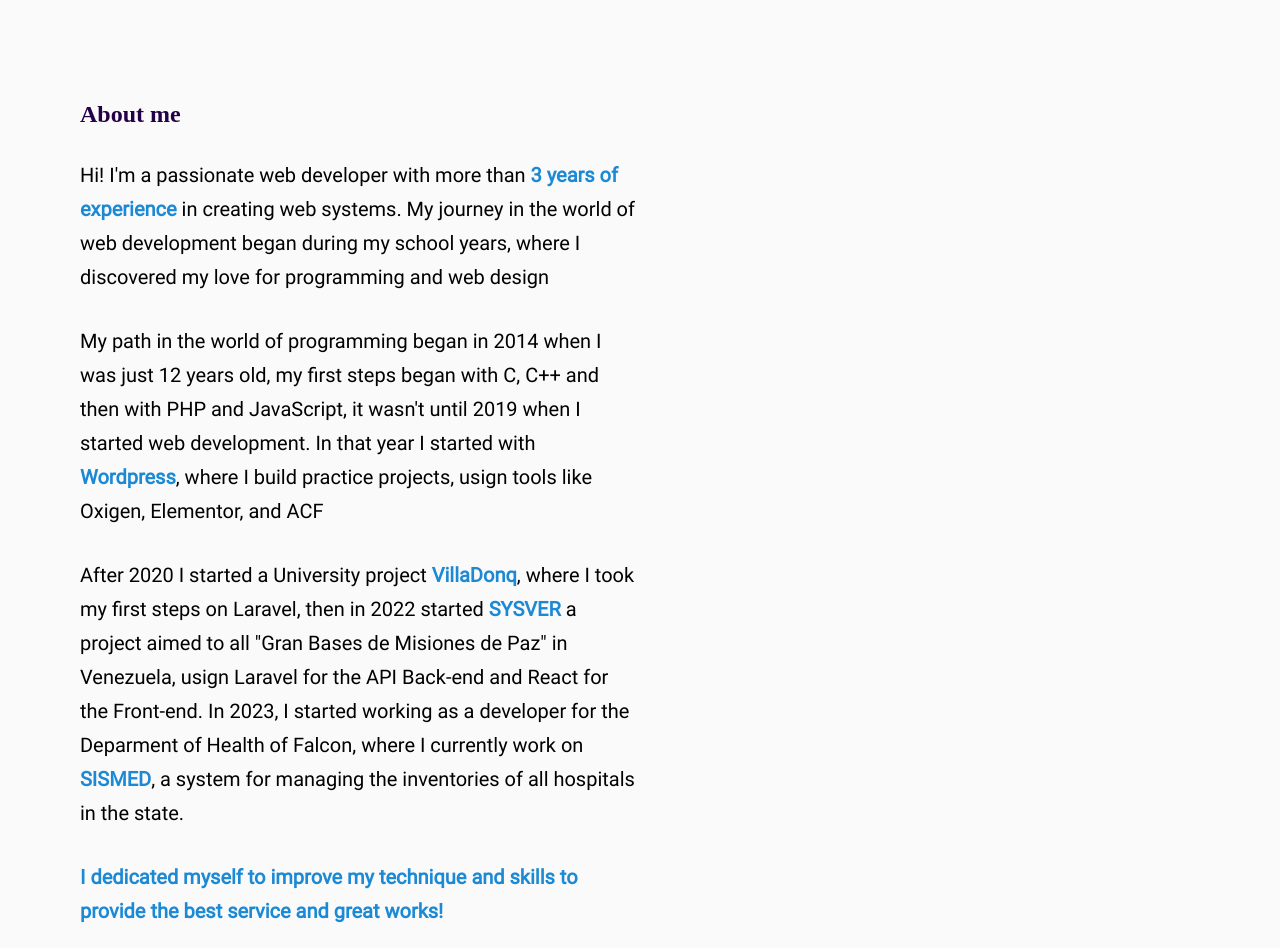
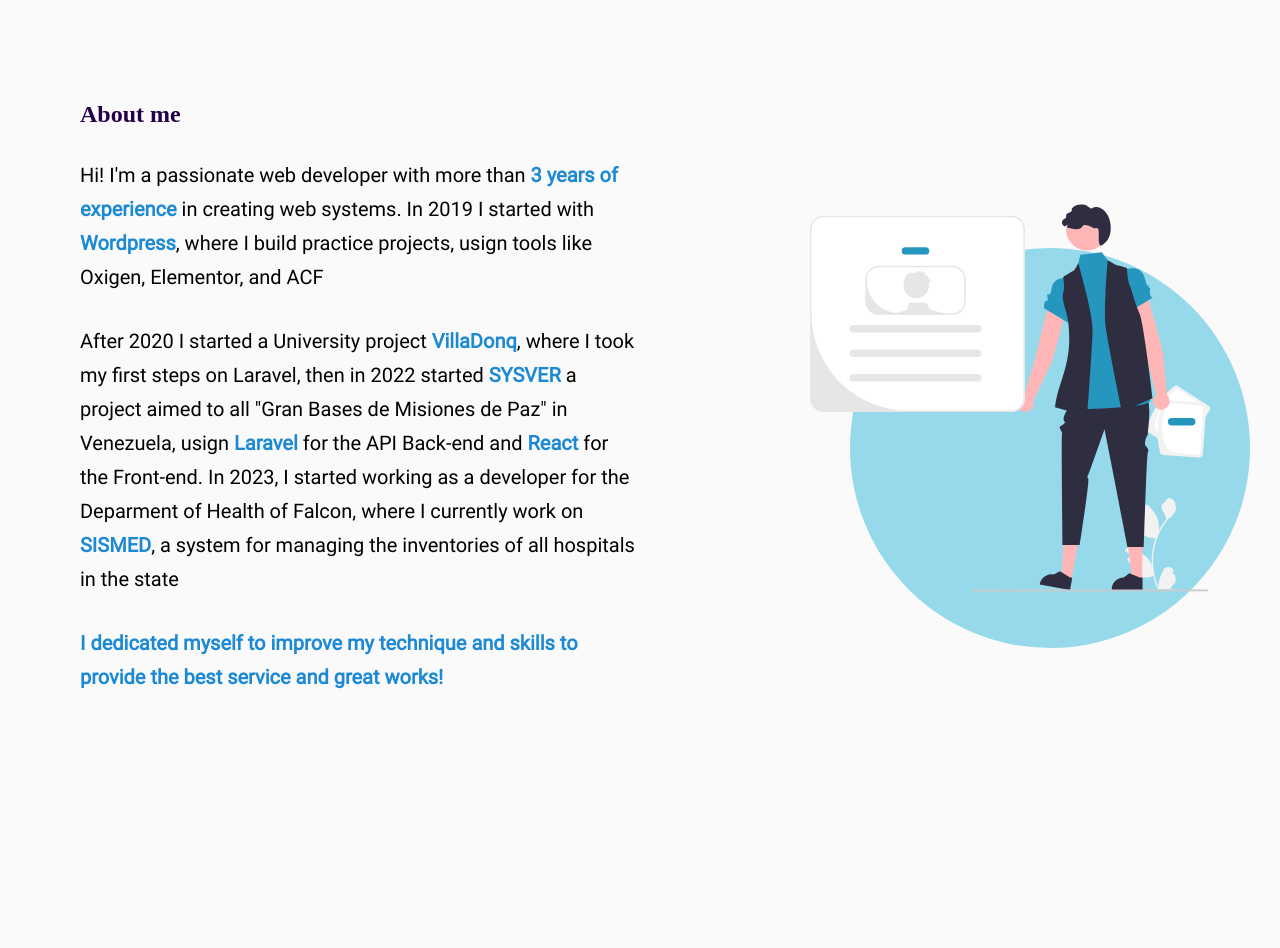
Before and after one commit to JDonquis/jdonquis.github.io, a PHP site: page / in a window 1280 px wide. Shown: the part 470-1418 px from the top of the page. After the commit the page ends 1159 px from the top, so only its background shows below. Run offline with PHP 8.4, Linux system fonts and the light colour scheme; some web fonts are replaced.

Commit message:
add svg to about me

```diff
--- a/assets/css/responsive.css
+++ b/assets/css/responsive.css
@@ -23,6 +23,8 @@
 
 	 .row{
 	 	justify-content:center;
+	 	gap: 20px;
+
 	 }
 
 	 .introduce-card{
--- a/assets/css/style.css
+++ b/assets/css/style.css
@@ -172,6 +172,13 @@
 	border-color:#1c89d5;
 	background: #1c89d5;
 
+}
+
+.flex-box-center
+{
+	display: flex;
+	justify-content: center;
+	align-items: center;
 }
 
 
@@ -524,55 +531,41 @@
     font-family: Roboto-Regular;
 }
 
+.about-me-image-box
+{
+	position: relative;
+	display: flex;
+	justify-content: center;
+	align-items: center;
+	max-width: 400px;
+	height: 400px;
 
-#about-me-text-section{
-
-	opacity: 0;
-	transition: opacity .8s ease-out;
 }
 
-#about-me-image-section{
-
-	opacity: 0;
-	transition: opacity 1.2 ease-out;
-}
-
-#about-me-tecno-section{
-
-	opacity: 0;
-	transition: opacity 1.2 ease-out;
-}
-
-.margin-edit{
-
-	margin-top: 350px;
+.about-me-image-box::before {
+	content: "";
+	position: absolute;
+	top: 0px;
+	left: 0px;
+	width: 100%;
+	height: 100%;
+	transform: translate(40px,50px);
+	z-index: -1;
+	background-color: var(--colorBlueLight);
+	opacity: .4;
+	border-radius: 50%;
 }
 
 
 
-.border-image{
+
+.about-me-image-box img
+{
+	width: 100%;
+	height: 100%;
+}
 
 
-	min-height: 300px;
-	width: 300px;
-	border: 2px solid #6af0db;
-	border-radius: 16px;
-}
-
-.image-about{
-
-	background-color: whitesmoke;
-	background-image:url(./assets/img/perfil.webp);
-	background-position: center center;
-	background-size: cover;
-	background-repeat: no-repeat;
-	width: 300px;
-	min-height: 300px;
-	position: relative;
-	bottom: 6%;
-	right: 6%;
-	border-radius: 16px;
-}
 
 .circle{
 	z-index: -1;
--- a/index.html
+++ b/index.html
@@ -167,22 +167,22 @@
 					<h2 class="title-about-me">About me</h2>
 					<div class="box-about-me-text">
 						<p>
-							Hi! I'm a passionate web developer with more than <span>3 years of experience</span> in creating web systems. My journey in the world of web development began during my school years, where I discovered my love for programming and web design
+							Hi! I'm a passionate web developer with more than <span>3 years of experience</span> in creating web systems. In 2019 I started with <span>Wordpress</span>, where I build practice projects, usign tools like Oxigen, Elementor, and ACF
 						</p>
 
 						<p>
-							My path in the world of programming began in 2014 when I was just 12 years old, my first steps began with C, C++ and then with PHP and JavaScript, it wasn't until 2019 when I started web development.
-							In that year I started with <span>Wordpress</span>, where I build practice projects, usign tools like Oxigen, Elementor, and ACF
-						</p>
-
-						<p>
-							After 2020 I started a University project <span>VillaDonq</span>, where I took my first steps on Laravel, then in 2022 started <span>SYSVER</span> a project aimed to all "Gran Bases de Misiones de Paz" in Venezuela, usign Laravel for the API Back-end and React for the Front-end. In 2023, I started  working as a developer for the Deparment of Health of Falcon, where I currently work on <span>SISMED</span>, a system for managing the inventories of all hospitals in the state.</p>
+							After 2020 I started a University project <span>VillaDonq</span>, where I took my first steps on Laravel, then in 2022 started <span>SYSVER</span> a project aimed to all "Gran Bases de Misiones de Paz" in Venezuela, usign <span>Laravel</span> for the API Back-end and <span>React</span> for the Front-end. In 2023, I started  working as a developer for the Deparment of Health of Falcon, where I currently work on <span>SISMED</span>, a system for managing the inventories of all hospitals in the state</p>
 
 						<p>
 						<span>I dedicated myself to improve my technique and skills to provide the best service and great works!</span>
 
 						</p>
 
+					</div>
+				</div>
+				<div class="flex-box-center">
+					<div class="about-me-image-box">
+						<img src="./assets/img/information.svg" alt="">
 					</div>
 				</div>
 			</div>
```
Also changed, not shown: assets/img/information.svg (added).
